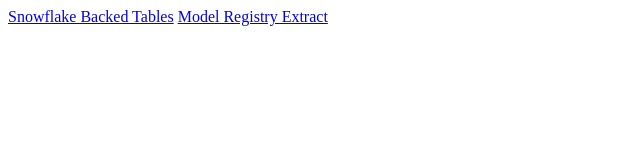
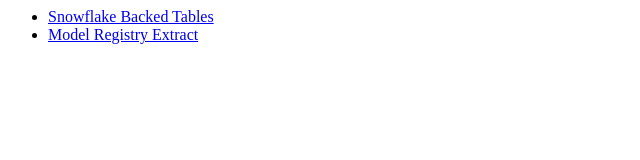
Before and after one commit to mndrake/db-notebooks, a plain HTML site: page index.html in a window 1280 px wide. Shown: the whole page, without its empty margins (0-640 px from the left). Drawn offline with Linux system fonts and the light colour scheme.

Commit message:
Update index.html

```diff
--- a/index.html
+++ b/index.html
@@ -1,6 +1,11 @@
 <html>
-<body>
-<a href="https://mndrake.github.io/db-notebooks/Snowflake%20backed%20Tables.html">Snowflake Backed Tables</a>
-<a href="https://mndrake.github.io/db-notebooks/Model%20Registry%20Extract.html">Model Registry Extract</a>
-</body
+  <head>
+    <title>Notebook Links</title>
+  </head>
+  <body>
+  <ul>
+    <li><a href="https://mndrake.github.io/db-notebooks/Snowflake%20backed%20Tables.html">Snowflake Backed Tables</a></li>
+    <li><a href="https://mndrake.github.io/db-notebooks/Model%20Registry%20Extract.html">Model Registry Extract</a></li>
+  </ul>
+    </body
 </html>
```
